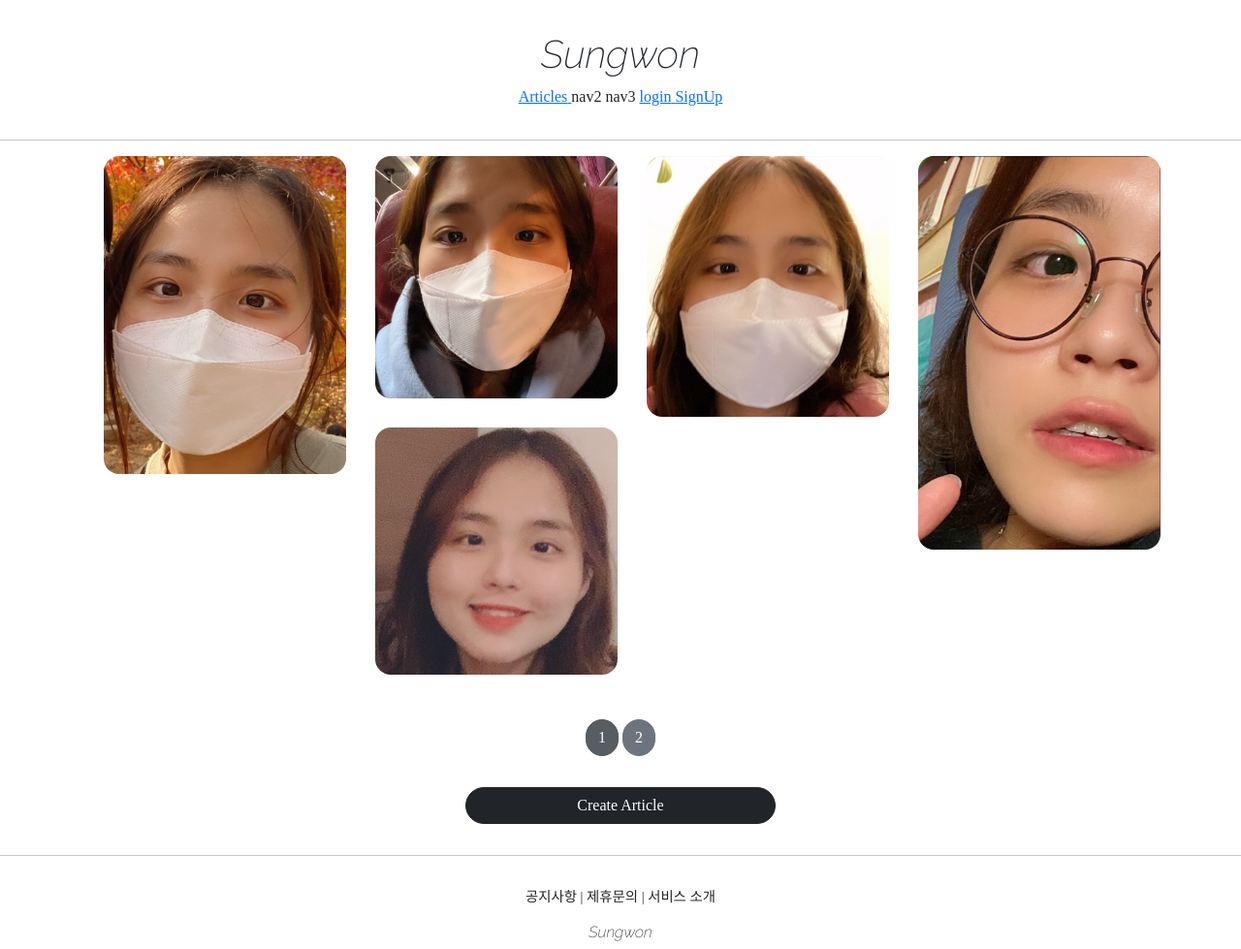
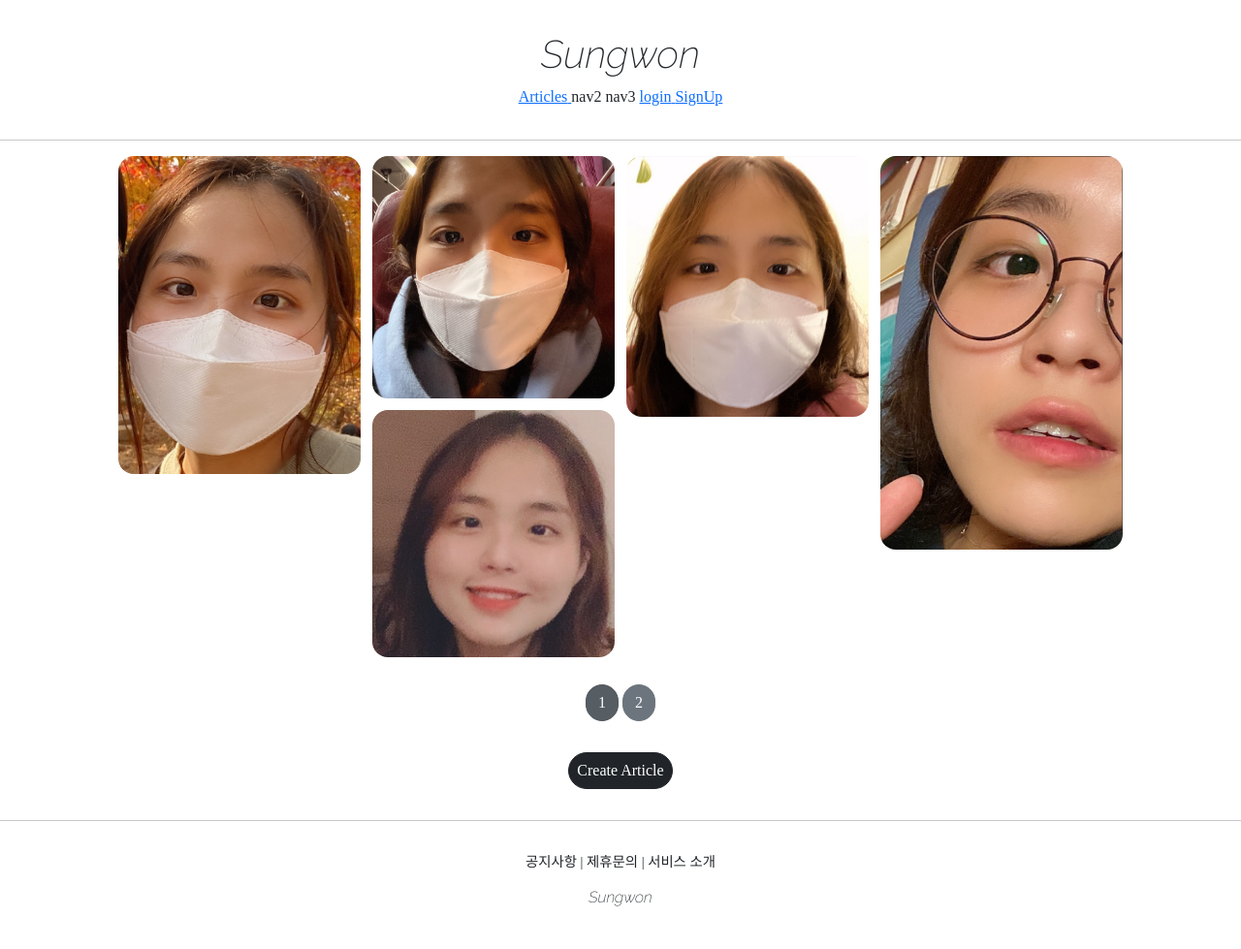
Before and after one commit to sungwoni/toyproject_django, a Django app: page /articles/list/ in a window 1280 px wide. Shown: the whole page at 97% size. After the commit the page ends 935 px from the top, so only its background shows below. Run offline with Django 3.2, Linux system fonts and the light colour scheme; data comes from the database, SQL or seed files in the repository; some libraries are stand-ins or nearby versions.

Commit message:
django course 39 commit

```diff
--- a/articleapp/templates/articleapp/list.html
+++ b/articleapp/templates/articleapp/list.html
@@ -4,9 +4,18 @@
 {% block content %}
 
 <style>
+
+    .container {
+        padding: 0;
+        margin: 0, auto;
+    }
+
+    .container a {
+        width: 45%;
+        max-width: 250px;
+    }
+
     .container div {
-        width: 250px;
-        background-color: antiquewhite;
         display: flex;
         justify-content: center;
         align-items: center;
@@ -37,7 +46,7 @@
     {% include 'snippets/pagination.html' with page_obj=page_obj %}
 
     <div style="text-align: center">
-      <a href="{% url 'articleapp:create' %}" class="btn btn-dark rounded-pill col-3 mt-3 mb-3">
+      <a href="{% url 'articleapp:create' %}" class="btn btn-dark rounded-pill mt-3 mb-3 px-2">
         Create Article
       </a>
     </div>
--- a/static/base.css
+++ b/static/base.css
@@ -14,3 +14,9 @@
     text-align: center;
     margin: 2rem 0;
 }
+
+@media screen and (max-width: 500px) {
+    html {
+        font-size: 13px;
+    }
+}
--- a/static/js/magicgrid.js
+++ b/static/js/magicgrid.js
@@ -277,7 +277,7 @@ MagicGrid.prototype.listen = function listen () {
 let magicGrid = new MagicGrid({
         container: '.container',
         animate: true,
-        gutter: 30,
+        gutter: 12,
         static: true,
         useMin: true
       });
--- a/sungwon/settings.py
+++ b/sungwon/settings.py
@@ -38,7 +38,7 @@ SECRET_KEY = env('SECRET_KEY')
 # SECURITY WARNING: don't run with debug turned on in production!
 DEBUG = True
 
-ALLOWED_HOSTS = []
+ALLOWED_HOSTS = ['*']
 
 
 # Application definition
--- a/sungwon/templates/head.html
+++ b/sungwon/templates/head.html
@@ -3,6 +3,7 @@
 
 <head>
     <meta charset="UTF-8">
+    <meta name="viewport" content="width=device-width, initial-scale=1, shrink-to-fit=no">
     <title>Sungwon</title>
 
     <!-- BOOTSTRAP LINK -->
```
